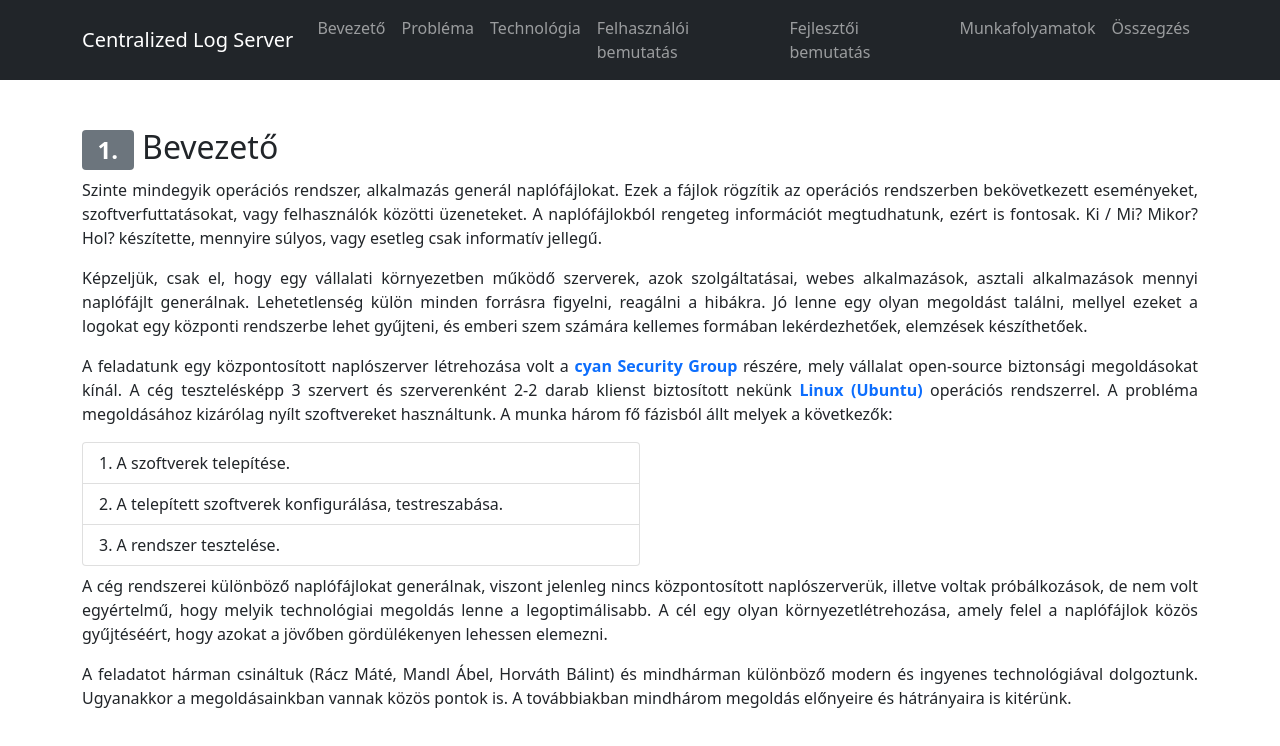
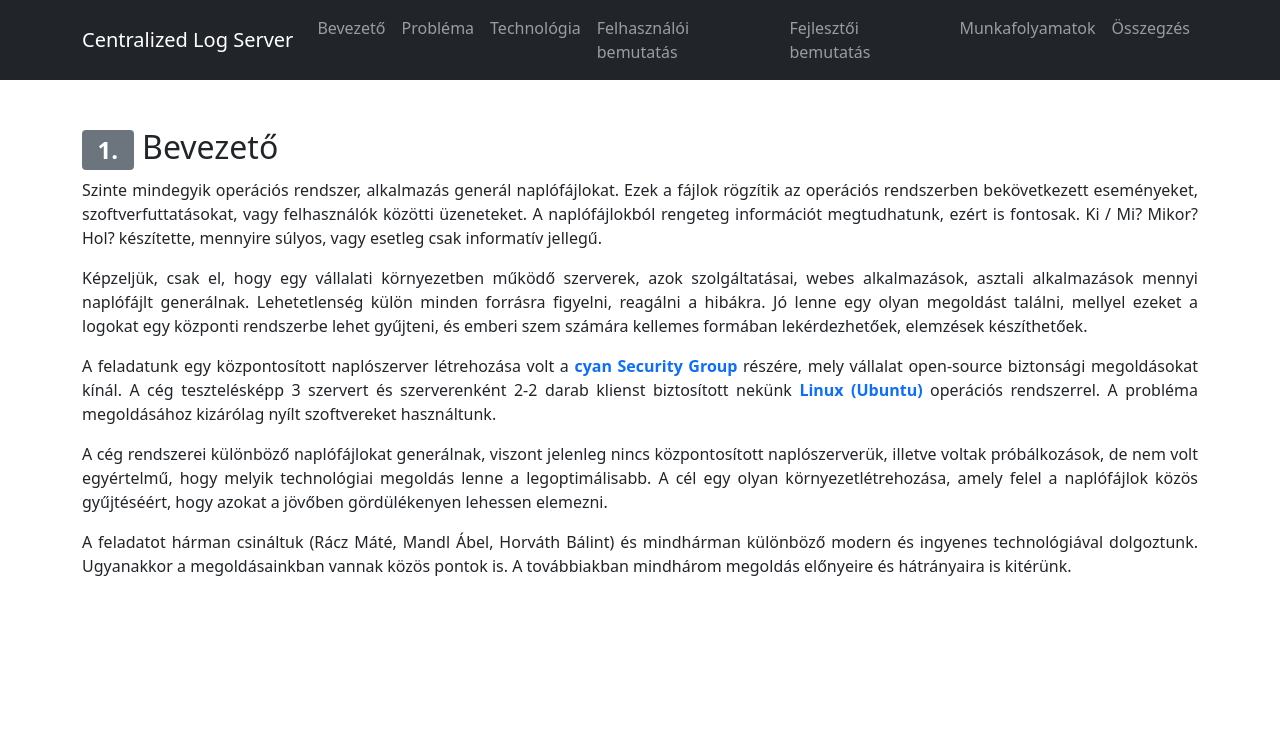
Before and after one commit to Uni-Sopron/temalabor-o21-I-NEW-Centralized-log-server, a React (Create React App) app in the folder logserverdoc/: page / in a window 1280 px wide. Shown: the top 746 px of the page. Built offline with nearby package versions, Linux system fonts and the light colour scheme.

Commit message:
cleaning

```diff
--- a/logserverdoc/src/pages/Introduction.js
+++ b/logserverdoc/src/pages/Introduction.js
@@ -16,16 +16,13 @@ const Introduction = () => {
                 Képzeljük, csak el, hogy egy vállalati környezetben működő szerverek, azok szolgáltatásai, webes alkalmazások, asztali alkalmazások mennyi naplófájlt generálnak.
                 Lehetetlenség külön minden forrásra figyelni, reagálni a hibákra.
                 Jó lenne egy olyan megoldást találni, mellyel ezeket a logokat egy központi rendszerbe lehet gyűjteni, és emberi szem számára kellemes formában lekérdezhetőek, elemzések készíthetőek.
+
             </p>
             <p className="mt-2">
                 A feladatunk egy központosított naplószerver létrehozása volt a <a className='link-style' target="_blank" rel='noopener noreferrer' href="https://www.linkedin.com/company/cyansecurity/?originalSubdomain=hu">cyan Security Group</a> részére, mely vállalat open-source biztonsági megoldásokat kínál. A cég tesztelésképp 3 szervert és szerverenként 2-2 darab klienst biztosított nekünk <a className='link-style' target="_blank" rel='noopener noreferrer' href='https://ubuntu.com/'>Linux (Ubuntu)</a> operációs rendszerrel. A probléma megoldásához kizárólag
-                nyílt szoftvereket használtunk. A munka három fő fázisból állt melyek a következők:
+                nyílt szoftvereket használtunk.
             </p>
-                <ListGroup as='ol' numbered className='w-50'>
-                    <ListGroup.Item as='li'>A szoftverek telepítése.</ListGroup.Item>
-                    <ListGroup.Item as='li'>A telepített szoftverek konfigurálása, testreszabása.</ListGroup.Item>
-                    <ListGroup.Item as='li'>A rendszer tesztelése.</ListGroup.Item>
-                </ListGroup>
+
             <p className="mt-2">
                 A cég rendszerei különböző naplófájlokat generálnak, viszont jelenleg nincs központosított naplószerverük, illetve voltak próbálkozások, de nem volt egyértelmű, hogy melyik technológiai megoldás lenne a legoptimálisabb.
                 A cél egy olyan környezetlétrehozása, amely felel a naplófájlok közös gyűjtéséért, hogy azokat a jövőben gördülékenyen lehessen elemezni.
```
